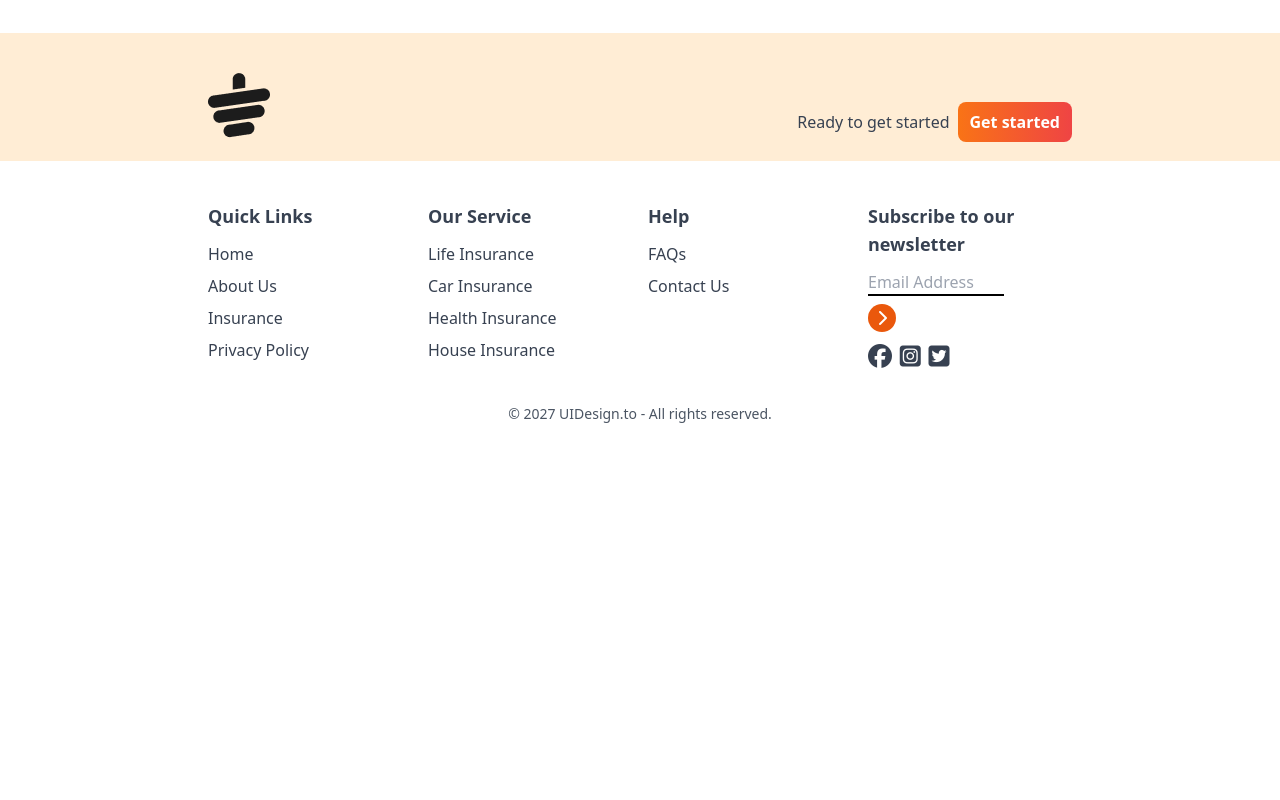
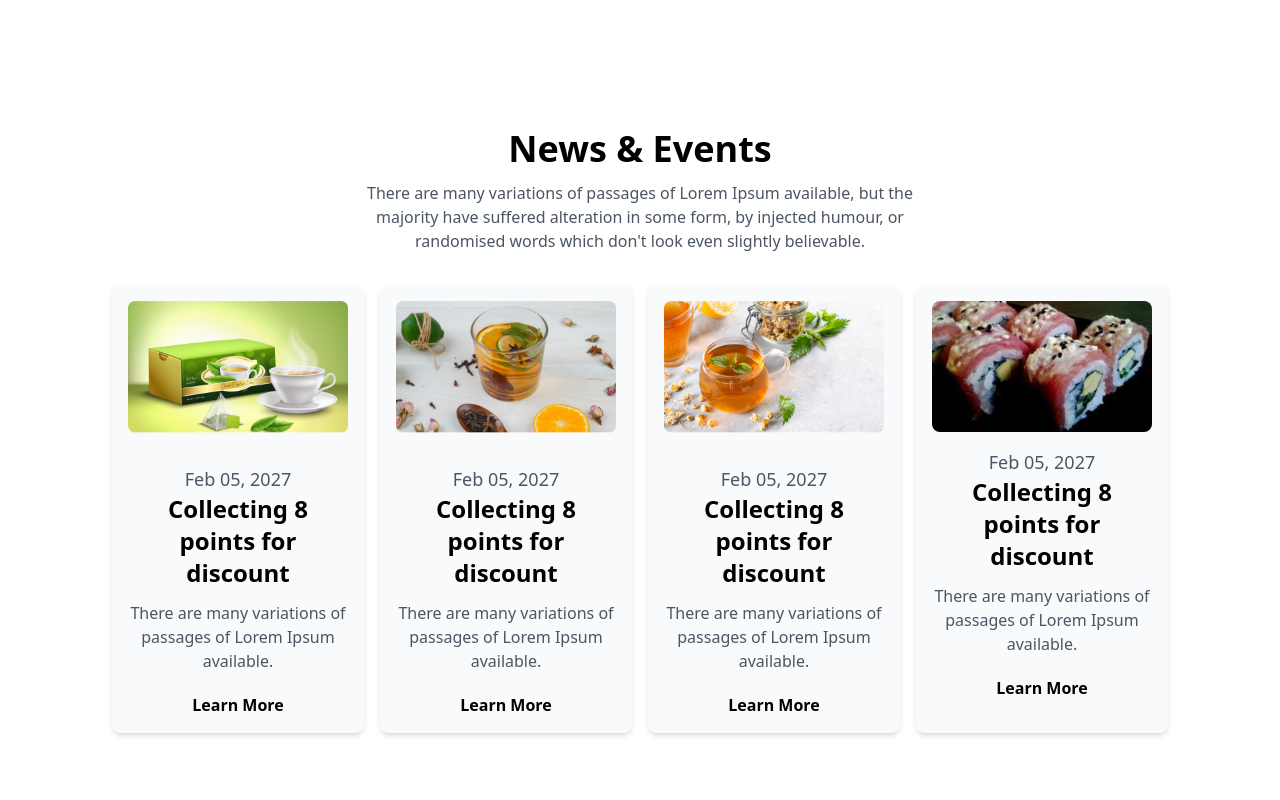
Before and after one commit to dipu004/Tea-House, a plain HTML site: page index.html in a window 1280 px wide. Shown: the part 2500-3300 px from the top of the page. Before the commit the page ends 2924 px from the top, so only its background shows below. Drawn offline with nearby package versions, Linux system fonts and the light colour scheme.

```diff
--- a/index.html
+++ b/index.html
@@ -212,7 +212,60 @@
 
 <!-- news-section-Homework -->
 
+         <section class="py-8 lg:py-24 ">
+          <!-- title -->
+           <div class="text-center mb-8">
+            <h1 class="text-3xl md:text-4xl font-bold mb-3" >News & Events</h1>
+            <p class="text-gray-600 max-w-xl mx-auto">There are many variations of passages of Lorem Ipsum available, but the majority have suffered alteration in some form, by injected humour, or randomised words which don't look even slightly believable. </p>
+           </div>
 
+           <!-- Grid-card -->
+           <div class="grid grid-cols-1 md:grid-cols-2 lg:grid-cols-4 gap-4 text-center ">
+                                    <!-- product-card -->
+                 <div class="rounded-lg shadow-md bg-gray-50 overflow-hidden items-center">
+                  <img class="mx-auto pt-4 p-4" src="images/news-1.png" alt="">
+                 <div class="p-4">
+                   <small class="font-medium text-lg text-gray-600">Feb 05, 2027</small>
+                   <h1 class="font-bold text-2xl">Collecting 8 points for discount</h1>
+                   <p class="text-gray-600 py-3">There are many variations of passages of Lorem Ipsum available.</p>
+                   <button class="mt-2 font-bold">Learn More</button>
+                 </div>
+                 </div>
+                 <!-- product-card -->
+                 <div class="rounded-lg shadow-md bg-gray-50 overflow-hidden">
+                  <img class="mx-auto pt-4 p-4" src="images/news-2.png" alt="">
+                 <div class="p-4">
+                   <small class="font-medium text-lg text-gray-600">Feb 05, 2027</small>
+                   <h1 class="font-bold text-2xl">Collecting 8 points for discount</h1>
+                   <p class="text-gray-600 py-3">There are many variations of passages of Lorem Ipsum available.</p>
+                   <button class="mt-2 font-bold">Learn More</button>
+                 </div>
+                 </div>
+                 <!-- product-card -->
+                 <div class="rounded-lg shadow-md bg-gray-50 overflow-hidden">
+                  <img class="mx-auto pt-4 p-4" src="images/news-3.png" alt="">
+                 <div class="p-4">
+                   <small class="font-medium text-lg text-gray-600">Feb 05, 2027</small>
+                   <h1 class="font-bold text-2xl">Collecting 8 points for discount</h1>
+                   <p class="text-gray-600 py-3">There are many variations of passages of Lorem Ipsum available.</p>
+                   <button class="mt-2 font-bold">Learn More</button>
+                 </div>
+                 </div>
+                 <!-- product-card -->
+                 <div class="rounded-lg shadow-md bg-gray-50 overflow-hidden rounded-lg">
+                  <img class="rounded-lg w-[220px] mt-4 mx-auto" src="images/images10.jpg" alt="">
+                 <div class="p-4">
+                   <small class="font-medium text-lg text-gray-600">Feb 05, 2027</small>
+                   <h1 class="font-bold text-2xl">Collecting 8 points for discount</h1>
+                   <p class="text-gray-600 py-3">There are many variations of passages of Lorem Ipsum available.</p>
+                   <button class="mt-2 font-bold">Learn More</button>
+                 </div>
+                 </div>
+
+
+
+                </div>
+         </section>
 
 
 
@@ -281,7 +334,7 @@
              </div>
            </div>
            <div class="text-center pt-4 mt-4">
-            <p class="text-sm text-gray-600" >© 2027 UIDesign.to - All rights reserved.</p>
+            <p class="text-sm text-gray-600 " >© 2027 UIDesign.to - All rights reserved.</p>
            </div>
         </div>
     </div>
```
Also changed, not shown: images/images10.jpg (added).
